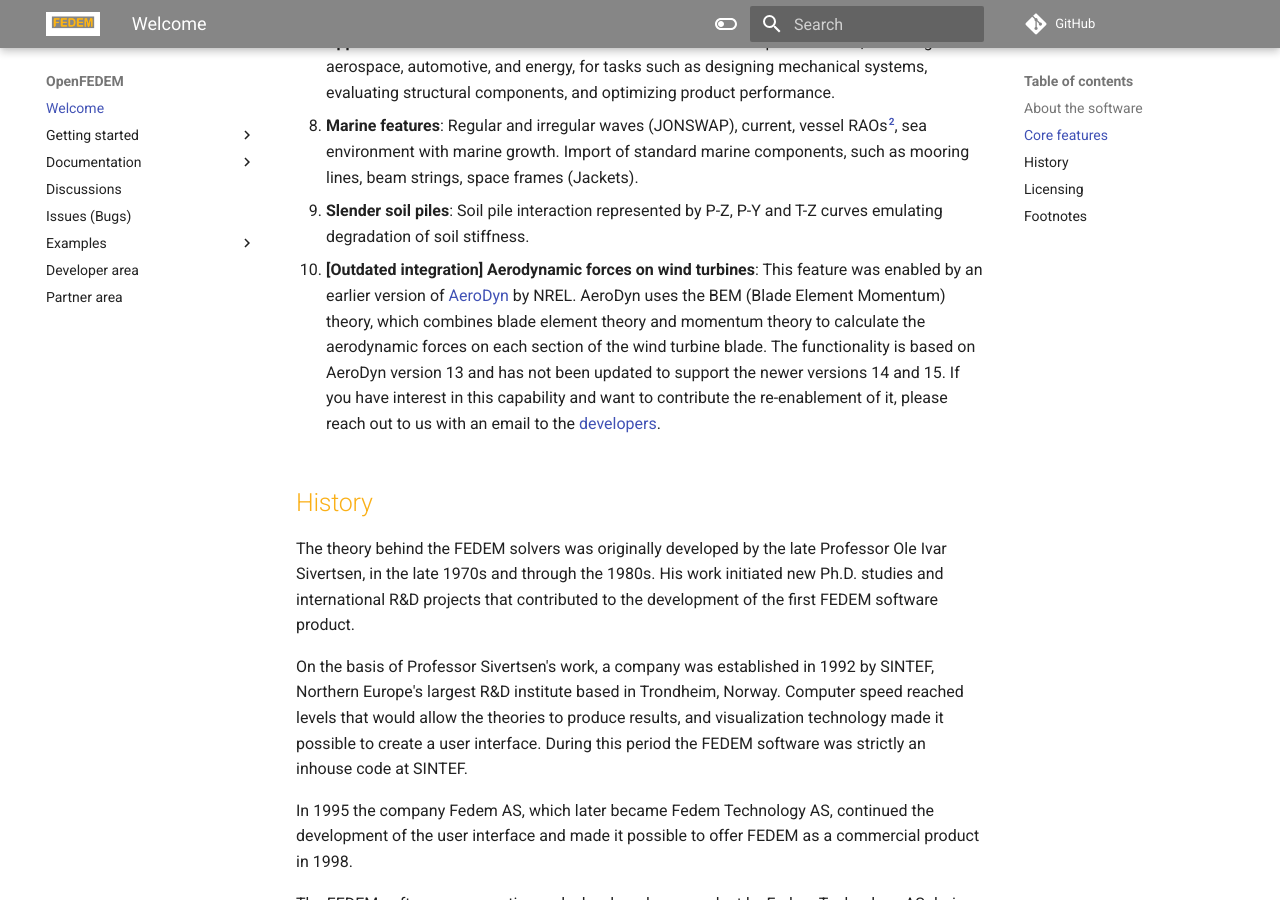
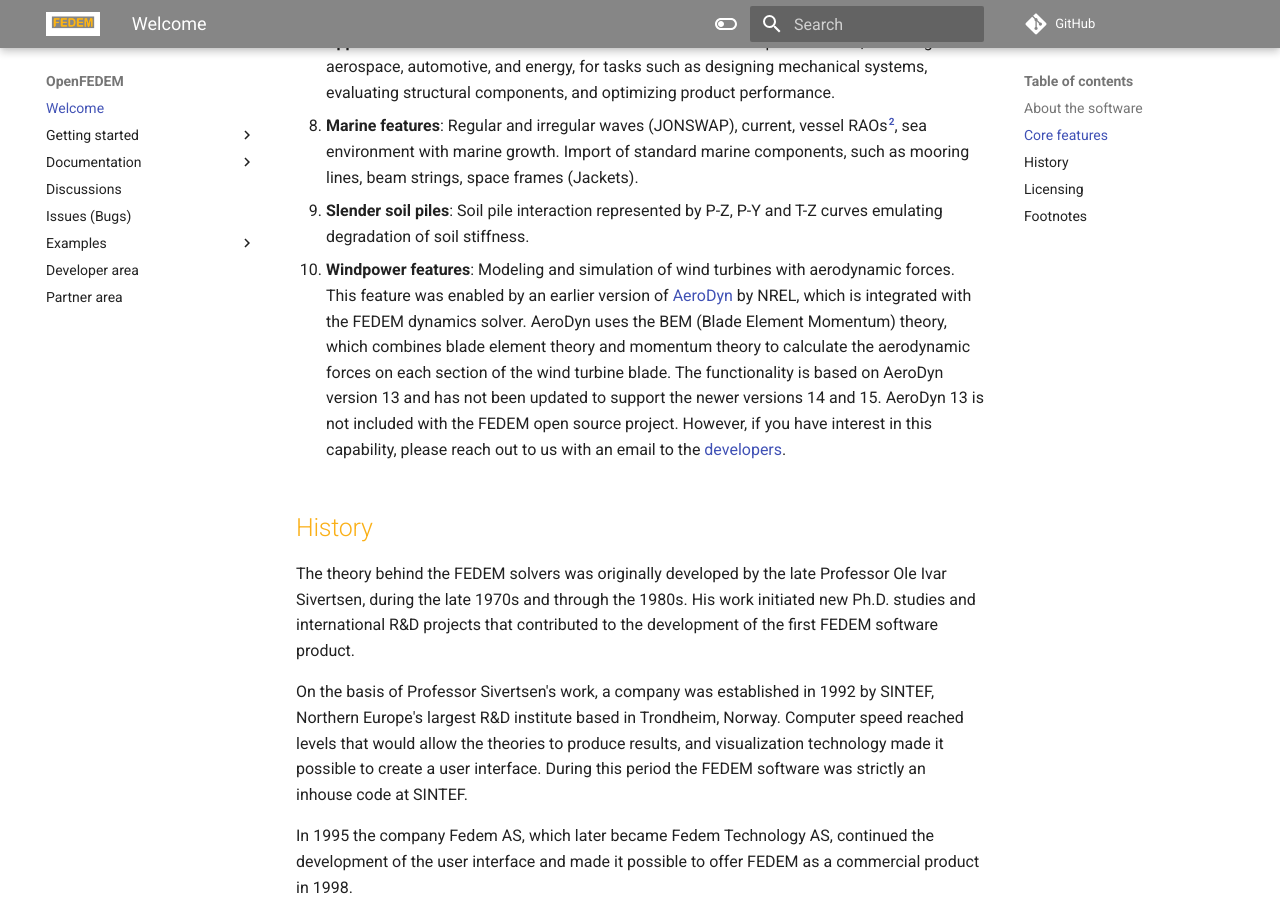
Before and after one commit to openfedem/openfedem.org, an MkDocs documentation site: the page built from docs/index.md, in a window 1280 px wide and 900 px high, scrolled down 1588 px. Built offline with MkDocs 1.6.1 and Material for MkDocs 9.7.7, drawn with Linux system fonts in a browser that asks for light colours.

Commit message:
Update item 10 in the core features list

```diff
--- a/docs/index.md
+++ b/docs/index.md
@@ -35,16 +35,17 @@
 
 9. **Slender soil piles**: Soil pile interaction represented by P-Z, P-Y and T-Z curves emulating degradation of soil stiffness.
 
-10. **[Outdated integration] Aerodynamic forces on wind turbines**: This feature was enabled by an earlier version of [AeroDyn](https://www.nrel.gov/wind/nwtc/aerodyn.html) by NREL.
+10. **Windpower features**: Modeling and simulation of wind turbines with aerodynamic forces.
+This feature was enabled by an earlier version of [AeroDyn](https://www.nrel.gov/wind/nwtc/aerodyn.html) by NREL, which is integrated with the FEDEM dynamics solver.
 AeroDyn uses the BEM (Blade Element Momentum) theory, which combines blade element theory and momentum theory to calculate the aerodynamic forces on each section of the wind turbine blade.
 The functionality is based on AeroDyn version 13 and has not been updated to support the newer versions 14 and 15.
-If you have interest in this capability and want to contribute the re-enablement of it,
+AeroDyn 13 is not included with the FEDEM open source project. However, if you have interest in this capability,
 please reach out to us with an email to the [developers](mailto:developers@openfedem.org).
 
 ## History
 
 The theory behind the FEDEM solvers was originally developed by the late
-Professor Ole Ivar Sivertsen, in the late 1970s and through the 1980s.
+Professor Ole Ivar Sivertsen, during the late 1970s and through the 1980s.
 His work initiated new Ph.D. studies and international R&D projects
 that contributed to the development of the first FEDEM software product.
 
```
